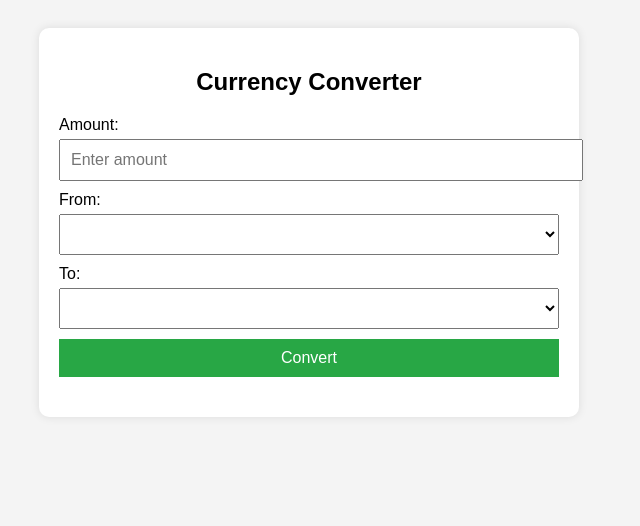
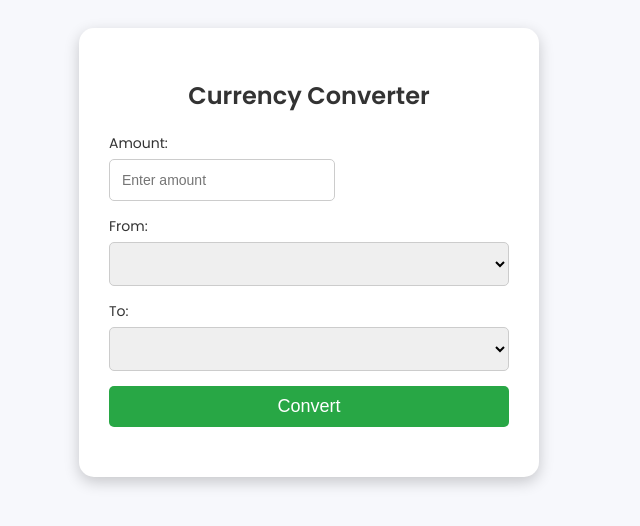
Before and after one commit to DanielaCreates/currency-converter, a plain HTML site: page index.html in a window 1280 px wide. Shown: the whole page, without its empty margins (331-971 px from the left). Drawn offline with Linux system fonts and the light colour scheme; no server answers.

Commit message:
currencyRateAPI 0.0.2

```diff
--- a/index.html
+++ b/index.html
@@ -5,6 +5,7 @@
     <meta name="viewport" content="width=device-width, initial-scale=1.0">
     <title>Currency Converter</title>
     <link rel="stylesheet" href="styles.css">
+    <link href="https://fonts.googleapis.com/css2?family=Poppins:wght@300;400;600&display=swap" rel="stylesheet">
 </head>
 <body>
 
@@ -18,14 +19,12 @@
 
         <div class="form-control">
             <label for="fromCurrency">From:</label>
-            <select id="fromCurrency">
-            </select>
+            <select id="fromCurrency"></select>
         </div>
 
         <div class="form-control">
             <label for="toCurrency">To:</label>
-            <select id="toCurrency">
-            </select>
+            <select id="toCurrency"></select>
         </div>
 
         <button id="convertButton">Convert</button>
--- a/script.js
+++ b/script.js
@@ -1,12 +1,11 @@
 document.addEventListener('DOMContentLoaded', function () {
-    const apiKey = '2d24f1dad8aeaee583f51565'; // Replace with your ExchangeRate-API key
+    const apiKey = '2d24f1dad8aeaee583f51565';
     const amountInput = document.getElementById('amount');
     const fromCurrencySelect = document.getElementById('fromCurrency');
     const toCurrencySelect = document.getElementById('toCurrency');
     const resultDiv = document.getElementById('result');
     const convertButton = document.getElementById('convertButton');
 
-    // Fetch currency options and populate the dropdowns
     fetch(`https://v6.exchangerate-api.com/v6/${apiKey}/codes`)
         .then(response => response.json())
         .then(data => {
@@ -23,8 +22,8 @@ document.addEventListener('DOMContentLoaded', function () {
     function populateCurrencyOptions(symbols, selectElement) {
         symbols.forEach(symbol => {
             const option = document.createElement('option');
-            option.value = symbol[0];  // Currency code
-            option.textContent = `${symbol[0]} - ${symbol[1]}`;  // Currency code and name
+            option.value = symbol[0];
+            option.textContent = `${symbol[0]} - ${symbol[1]}`
             selectElement.appendChild(option);
         });
     }
@@ -43,6 +42,7 @@ document.addEventListener('DOMContentLoaded', function () {
                         const exchangeRate = data.conversion_rate;
                         const convertedAmount = (amount * exchangeRate).toFixed(2);
                         resultDiv.innerHTML = `${amount} ${fromCurrency} = ${convertedAmount} ${toCurrency}`;
+                        resultDiv.classList.add('show');
                     } else {
                         resultDiv.innerHTML = 'Error converting currency.';
                     }
--- a/styles.css
+++ b/styles.css
@@ -1,31 +1,55 @@
 body {
-    font-family: Arial, sans-serif;
-    background-color: #f4f4f4;
+    font-family: 'Poppins', sans-serif;
+    background-color: #f7f8fc;
+    color: #333;
     padding: 20px;
 }
 
 .converter-container {
-    max-width: 500px;
-    margin: auto;
-    padding: 20px;
+    display: flex;
+    flex-direction: column;
+    align-items: center;
+    max-width: 400px;
+    padding: 30px;
     background-color: #fff;
-    border-radius: 10px;
-    box-shadow: 0px 0px 10px rgba(0, 0, 0, 0.1);
+    border-radius: 15px;
+    box-shadow: 0px 5px 15px rgba(0, 0, 0, 0.2);
+    margin: 0 auto;
 }
 
 h2 {
     text-align: center;
+    font-weight: 600;
 }
 
 .form-control {
-    margin-bottom: 10px;
+    display: flex;
+    flex-direction: column;
+    width: 100%;
+    margin-bottom: 15px;
 }
 
-input, select {
+.form-control label {
+    font-size: 14px;
+    color: #333;
+}
+
+select {
     width: 100%;
-    padding: 10px;
+    border: 1px solid #ccc;
+    border-radius: 5px;
+    padding: 12px;
     margin-top: 5px;
-    font-size: 16px;
+    font-size: 14px;
+}
+
+input{
+    width: 50%;
+    border: 1px solid #ccc;
+    border-radius: 5px;
+    padding: 12px;
+    margin-top: 5px;
+    font-size: 14px;
 }
 
 button {
@@ -34,8 +58,10 @@ button {
     background-color: #28a745;
     color: white;
     border: none;
-    font-size: 16px;
+    font-size: 18px;
     cursor: pointer;
+    border-radius: 5px;
+    transition: background-color 0.3s ease-in-out;
 }
 
 button:hover {
@@ -46,4 +72,26 @@ button:hover {
     margin-top: 20px;
     font-size: 20px;
     text-align: center;
+    opacity: 0;
+    transition: opacity 0.5s ease-in-out;
 }
+
+.result.show {
+    opacity: 1;
+}
+
+@media only screen and (max-width: 600px) {
+    .converter-container {
+        width: 90%;
+        padding: 15px;
+    }
+
+    input, select, button {
+        font-size: 20px;
+        padding: 10px;
+    }
+
+    .result {
+        font-size: 18px;
+    }
+}
```
